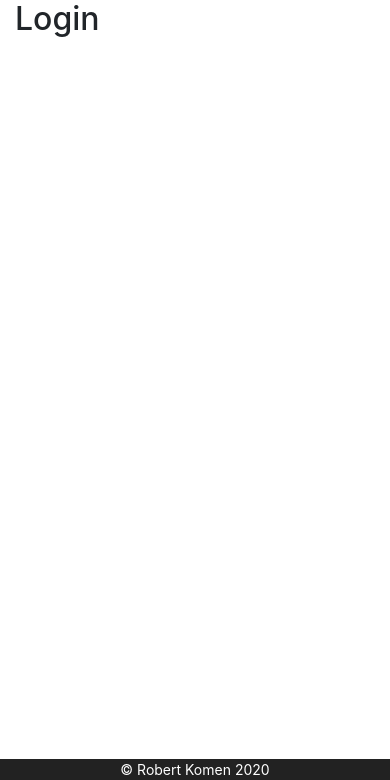
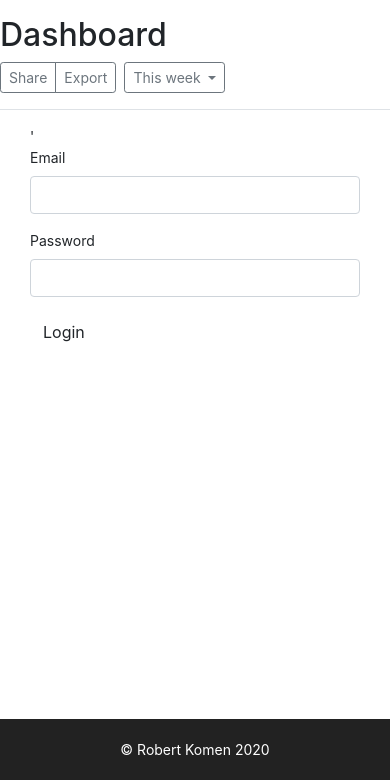
Before and after one commit to aitumik/fluffy-octo-happiness, a Flask app: page /auth/login in a window 390 px wide. Shown: the part 64-844 px from the top of the page. Run offline with Flask 2, Linux system fonts and the light colour scheme; some libraries are stand-ins or nearby versions.

Commit message:
changed the login and registrationf forms

```diff
--- a/app/static/css/dashboard.css
+++ b/app/static/css/dashboard.css
@@ -18,7 +18,7 @@ body {
     bottom: 0;
     left: 0;
     z-index: 100; /* Behind the navbar */
-    padding: 20px 0 0; /* Height of navbar */
+    padding: 10,vpx 0 0; /* Height of navbar */
     box-shadow: inset -1px 0 0 rgba(0, 0, 0, .1);
   }
 
--- a/app/static/css/styles.css
+++ b/app/static/css/styles.css
@@ -14,6 +14,7 @@
     margin: 0 auto;
     display: block;
     text-align: center;
+    padding: 20px;
 }
 
 #footer * {
--- a/app/templates/auth/login.html
+++ b/app/templates/auth/login.html
@@ -1,14 +1,10 @@
 {% extends 'base.html' %}
 {% import 'bootstrap/wtf.html' as wtf %}
 
-{% block content %}
+{% block maincontent %}
 <div class="container">
-    <div class="col-md-4">
-           <form method="POST">
-               <fieldset>
-                   <h2 class="form-title">Login</h2>
-               </fieldset>
-           </form>
+    <div class="col-md-4">'
+        {{wtf.quick_form(form)}}
     </div>
 </div>
-{% endblock content %}
+{% endblock maincontent %}
--- a/app/templates/auth/register.html
+++ b/app/templates/auth/register.html
@@ -1,10 +1,10 @@
 {% extends 'base.html' %}
 {% import 'bootstrap/wtf.html' as wtf %}
 
-{% block content %}
+{% block maincontent %}
 <div class="container">
     <div class="col-md-4">'
         {{wtf.quick_form(form)}}
     </div>
 </div>
-{% endblock content %}
+{% endblock maincontent %}
--- a/app/templates/base.html
+++ b/app/templates/base.html
@@ -132,7 +132,23 @@
     {% endblock sidebar %}
 
     {% block content %}
-
+    <main role="main" class="col-md-9 ml-sm-auto col-lg-10 px-md-4">
+        <div class="d-flex justify-content-between flex-wrap flex-md-nowrap align-items-center pt-3 pb-2 mb-3 border-bottom">
+          <h1 class="h2">Dashboard</h1>
+          <div class="btn-toolbar mb-2 mb-md-0">
+            <div class="btn-group mr-2">
+              <button type="button" class="btn btn-sm btn-outline-secondary">Share</button>
+              <button type="button" class="btn btn-sm btn-outline-secondary">Export</button>
+            </div>
+            <button type="button" class="btn btn-sm btn-outline-secondary dropdown-toggle">
+              <span data-feather="calendar"></span>
+              This week
+            </button>
+          </div>
+        </div>
+        {% block maincontent %}
+        {% endblock maincontent %}
+      </main>
     {% endblock content %}
 
     {% block footer %}
```
Also changed, not shown: data-dev.sqlite, 1 other file.
